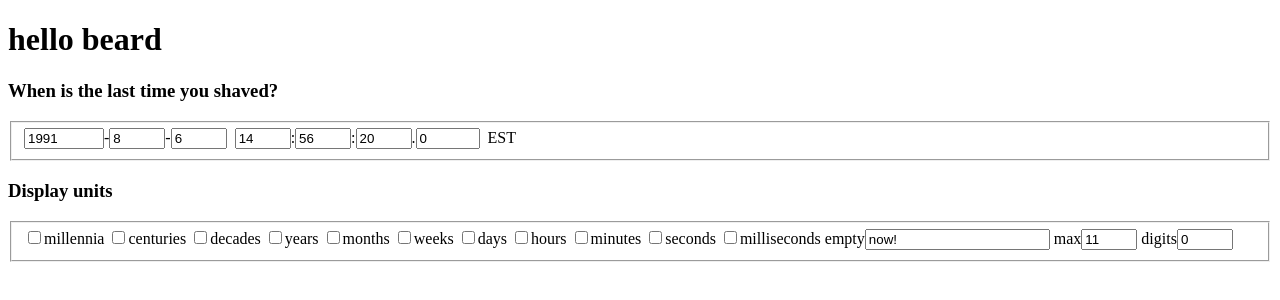
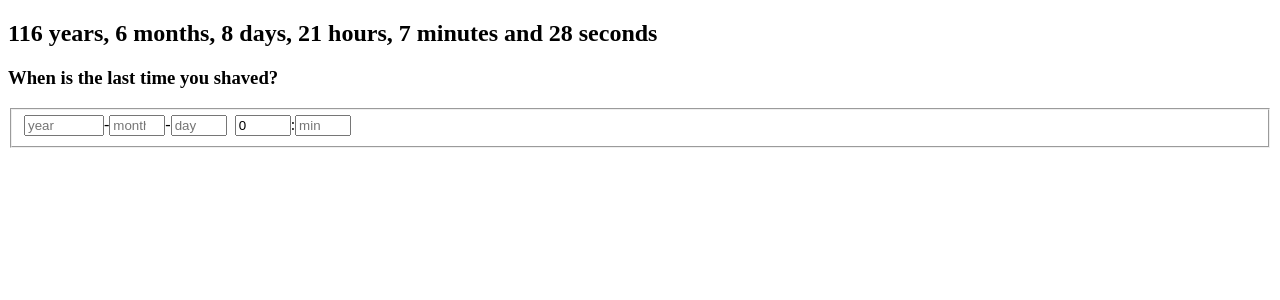
Before and after one commit to salinetti81/beard_timer, a plain HTML site: page index.html in a window 1280 px wide. Drawn offline with Linux system fonts and the light colour scheme.

Commit message:
Timer is working; counts from date entered

```diff
--- a/css/style.css
+++ b/css/style.css
@@ -1,3 +1,23 @@
 body {
   background-color: ;
 }
+
+#timespan {
+  display: none;
+}
+
+#timezone {
+  display: none;
+}
+
+#countdown-units {
+  display: none;
+}
+
+#seconds {
+  display: none;
+}
+
+#milliseconds {
+  display: none;
+}
--- a/index.html
+++ b/index.html
@@ -6,19 +6,15 @@
     <meta charset="utf-8" />
     <title>Beard Timer</title>
 
-  <link rel="stylesheet" href="css/style.css">
-  <script src="js/app.js"></script>
-  <script src="js/countdown.min.js"></script>
+  <link rel="stylesheet" href="css/style.css"/>
+
 
 
   </head>
 
   <body>
-   <h1>hello beard</h1>
-
-
-
-  <div>
+<div>
+    <h2 id="counter">Countdown.js Demo</h2>
 
     <form>
       <h3>When is the last time you shaved?</h3>
@@ -28,7 +24,7 @@
           min="-9999"
           max="9999"
           step="1"
-          value="1991"
+          value=" "
           size="4"
           placeholder="year"
         /><label for="month">-</label><input id="month"
@@ -36,7 +32,7 @@
           min="1"
           max="12"
           step="1"
-          value="8"
+          value=" "
           size="2"
           placeholder="month"
         /><label for="date">-</label><input id="date"
@@ -44,7 +40,7 @@
           min="1"
           max="31"
           step="1"
-          value="6"
+          value=" "
           size="2"
           placeholder="day"
         /></span>
@@ -53,7 +49,7 @@
           min="0"
           max="23"
           step="1"
-          value="14"
+          value=" "
           size="2"
           placeholder="hrs"
         /><label for="minutes">:</label><input id="minutes"
@@ -61,30 +57,30 @@
           min="0"
           max="59"
           step="1"
-          value="56"
+          value=" "
           size="2"
           placeholder="min"
-        /><label for="seconds">:</label><input id="seconds"
+        /><label for="seconds"></label><input id="seconds"
           type="number"
           min="0"
           max="59"
           step="1"
-          value="20"
+          value=" "
           size="2"
           placeholder="sec"
-        /><label for="milliseconds">.</label><input id="milliseconds"
+        /><label for="milliseconds"></label><input id="milliseconds"
           type="number"
           min="0"
           max="999"
           step="1"
-          value="0"
+          value=" "
           size="3"
           placeholder="ms"
         /></span>
-        <span id="timezone">&nbsp;EST</span>
+        <span id="timezone">&nbsp;UTC</span>
       </fieldset>
 
-      <h3>Display units</h3>
+      <!-- <h3>Display units</h3> -->
       <fieldset id="countdown-units"><span>
         <label for="units-millennia"><input id="units-millennia" type="checkbox" />millennia</label>
         <label for="units-centuries"><input id="units-centuries" type="checkbox" />centuries</label>
@@ -107,7 +103,13 @@
       <span></fieldset>
     </form>
 
+    <!-- <h3>Timespan object</h3> -->
+    <pre id="timespan"></pre>
   </div>
+
+
+<script src="js/countdown.min.js"></script>
+<script src="js/app.js"></script>
 
   </body>
 
--- a/js/app.js
+++ b/js/app.js
@@ -25,7 +25,7 @@
 
   // https://groups.google.com/group/alt.hypertext/msg/06dad279804cb3ba?dmode=source
   var DEMO_MS = 681490580000,
-    DEMO_PAST = 'The World Wide Web debuted',
+    DEMO_PAST = 'Your beard has been growing for',
     DEMO_FUTURE = 'The World Wide Web debuts';
 
   // adjust initial demo time for local timezone
```
